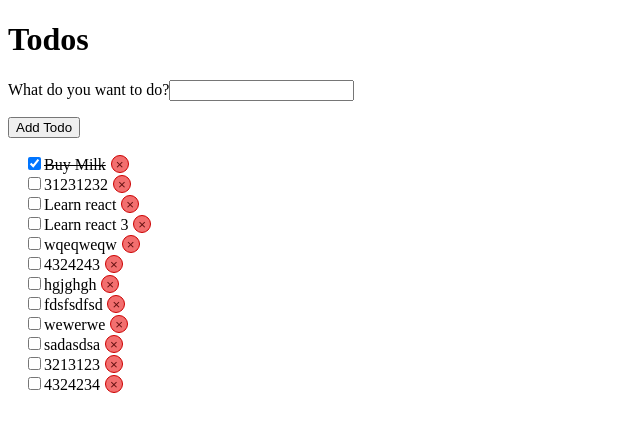
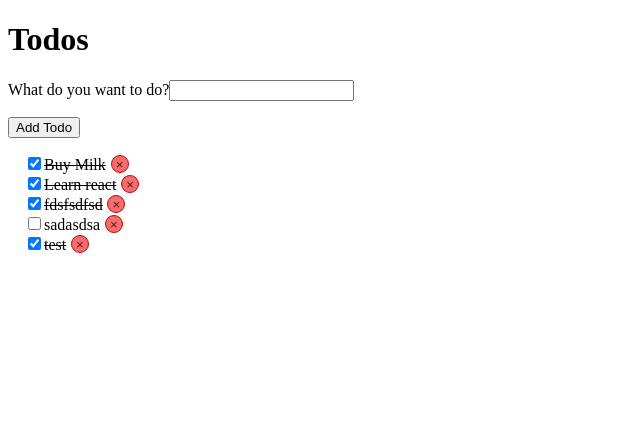
Before and after one commit to PaulNegoescu/react-orange, a React (Vite) app: page / in a window 1280 px wide. Shown: the top 432 px of the page, without its empty margins (0-640 px from the left). Built offline with nearby package versions, Linux system fonts and the light colour scheme; data requests are answered from the project's data file.

Commit message:
Sfarsitul cursului cu todos

```diff
--- a/db.json
+++ b/db.json
@@ -6,44 +6,14 @@
       "completed": true
     },
     {
-      "title": "31231232",
-      "completed": false,
-      "id": 2
-    },
-    {
       "title": "Learn react",
-      "completed": false,
+      "completed": true,
       "id": 3
     },
     {
-      "title": "Learn react 3",
-      "completed": false,
-      "id": 4
-    },
-    {
-      "title": "wqeqweqw",
-      "completed": false,
-      "id": 5
-    },
-    {
-      "title": "4324243",
-      "completed": false,
-      "id": 6
-    },
-    {
-      "title": "hgjghgh",
-      "completed": false,
-      "id": 7
-    },
-    {
       "title": "fdsfsdfsd",
-      "completed": false,
+      "completed": true,
       "id": 8
-    },
-    {
-      "title": "wewerwe",
-      "completed": false,
-      "id": 9
     },
     {
       "title": "sadasdsa",
@@ -51,13 +21,8 @@
       "id": 10
     },
     {
-      "title": "3213123",
-      "completed": false,
-      "id": 11
-    },
-    {
-      "title": "4324234",
-      "completed": false,
+      "title": "test",
+      "completed": true,
       "id": 12
     }
   ]
--- a/src/components/App/App.jsx
+++ b/src/components/App/App.jsx
@@ -1,5 +1,5 @@
 import React from 'react';
-import { Counter, Todos, Weather } from '../../features';
+import { Counter, Todos, Weather } from '~/features';
 
 export function App() {
   return (
--- a/src/features/Todos/TodoItem.jsx
+++ b/src/features/Todos/TodoItem.jsx
@@ -1,11 +1,17 @@
-export function TodoItem({ todo }) {
+export function TodoItem({ todo, onDelete, onComplete }) {
   return (
     <li>
       <label>
-        <input type="checkbox" defaultChecked={todo.completed} />
+        <input
+          type="checkbox"
+          checked={todo.completed}
+          onChange={(e) => onComplete(todo)}
+        />
         {todo.title}
       </label>
-      <button type="button">&times;</button>
+      <button type="button" onClick={() => onDelete(todo)}>
+        &times;
+      </button>
     </li>
   );
 }
--- a/src/features/Todos/Todos.jsx
+++ b/src/features/Todos/Todos.jsx
@@ -1,32 +1,56 @@
 import { useEffect, useRef, useState } from 'react';
 import styles from './Todos.module.css';
 import { TodoItem } from './TodoItem';
+import { replaceItemInArray } from '~/helpers/arrayHelpers';
+import { configureApi } from '~/helpers/apiHelper';
 
-const apiUrl = 'http://localhost:3001/todos';
+const { retrieve, create, remove, update } = configureApi('todos');
+
 export function Todos() {
   const [todos, setTodos] = useState(null);
   const titleRef = useRef();
 
   useEffect(() => {
-    fetch(apiUrl)
-      .then((res) => res.json())
-      .then((data) => setTodos(data));
+    retrieve().then((data) => setTodos(data));
   }, []);
 
   async function handleAddTodo(e) {
     e.preventDefault();
     const form = new FormData(e.target);
-    const todo = await fetch(apiUrl, {
-      method: 'POST',
-      body: JSON.stringify({ title: form.get('title'), completed: false }),
-      headers: {
-        'Content-type': 'application/json',
-      },
-    }).then((res) => res.json());
+    const todo = await create({ title: form.get('title'), completed: false });
 
     setTodos([...todos, todo]);
     e.target.reset();
     titleRef.current.focus();
+  }
+
+  async function handleDeleteTodo(todo) {
+    if (
+      !window.confirm(
+        `Are you sure you want to delete this todo: "${todo.title}"?`
+      )
+    ) {
+      return false;
+    }
+
+    await remove(todo.id);
+    setTodos(todos.filter((t) => t !== todo));
+  }
+
+  async function handleCompleteTodo(todo) {
+    const origTodos = [...todos];
+    const newTodos = replaceItemInArray(todos, todo, {
+      ...todo,
+      completed: !todo.completed,
+    });
+    setTodos(newTodos);
+
+    try {
+      await update(todo.id, { completed: !todo.completed });
+    } catch (e) {
+      console.warn(e);
+      setTodos(origTodos);
+    }
   }
 
   return (
@@ -43,7 +67,12 @@ export function Todos() {
       </form>
       <ul className={styles.todoList}>
         {todos?.map((todo) => (
-          <TodoItem key={todo.id} todo={todo} />
+          <TodoItem
+            key={todo.id}
+            todo={todo}
+            onDelete={handleDeleteTodo}
+            onComplete={handleCompleteTodo}
+          />
         ))}
       </ul>
     </>
--- /dev/null
+++ b/src/helpers/apiHelper.jsx
@@ -0,0 +1,68 @@
+const apiUrl = import.meta.env.VITE_API_URL;
+
+export class ApiError extends Error {
+  constructor(statusCode, message) {
+    super(`The server responded with a code of ${statusCode}.
+    ${message}`);
+  }
+}
+
+function handleServerResponse(res) {
+  if (!res.ok) {
+    throw new ApiError(res.status);
+  }
+  return res.json();
+}
+
+const headers = {
+  'Content-type': 'application/json',
+};
+
+export function configureApi(endpoint) {
+  function retrieve(search = '', options = {}) {
+    if (search) {
+      search = `?${search}`;
+    }
+    return fetch(`${apiUrl}/${endpoint}${search}`, options).then(
+      handleServerResponse
+    );
+  }
+
+  function create(body, options = {}) {
+    return fetch(`${apiUrl}/${endpoint}`, {
+      ...options,
+      method: 'POST',
+      body: JSON.stringify(body),
+      headers: {
+        ...headers,
+        ...options.headers,
+      },
+    }).then(handleServerResponse);
+  }
+
+  function update(id, body, options = {}) {
+    return fetch(`${apiUrl}/${endpoint}/${id}`, {
+      ...options,
+      method: 'PATCH',
+      body: JSON.stringify(body),
+      headers: {
+        ...headers,
+        ...options.headers,
+      },
+    }).then(handleServerResponse);
+  }
+
+  function remove(id, options = {}) {
+    return fetch(`${apiUrl}/${endpoint}/${id}`, {
+      ...options,
+      method: 'DELETE',
+    }).then(handleServerResponse);
+  }
+
+  return {
+    create,
+    retrieve,
+    update,
+    remove,
+  };
+}
--- /dev/null
+++ b/src/helpers/arrayHelpers.jsx
@@ -0,0 +1,9 @@
+export function replaceItemInArray(arr, originalItem, newItem) {
+  return arr.map((elem) => {
+    if (elem !== originalItem) {
+      return elem;
+    }
+
+    return newItem;
+  });
+}
--- a/vite.config.js
+++ b/vite.config.js
@@ -1,8 +1,14 @@
 import { defineConfig } from 'vite';
 import react from '@vitejs/plugin-react-swc';
 import eslint from 'vite-plugin-eslint';
+import path from 'path';
 
 // https://vitejs.dev/config/
 export default defineConfig({
   plugins: [react(), eslint()],
+  resolve: {
+    alias: {
+      '~': path.resolve(__dirname, './src'),
+    },
+  },
 });
```
Also changed, not shown: jsconfig.json (added, +8 -0 lines), 1 other file (tests, documents, lock files or other folders).
